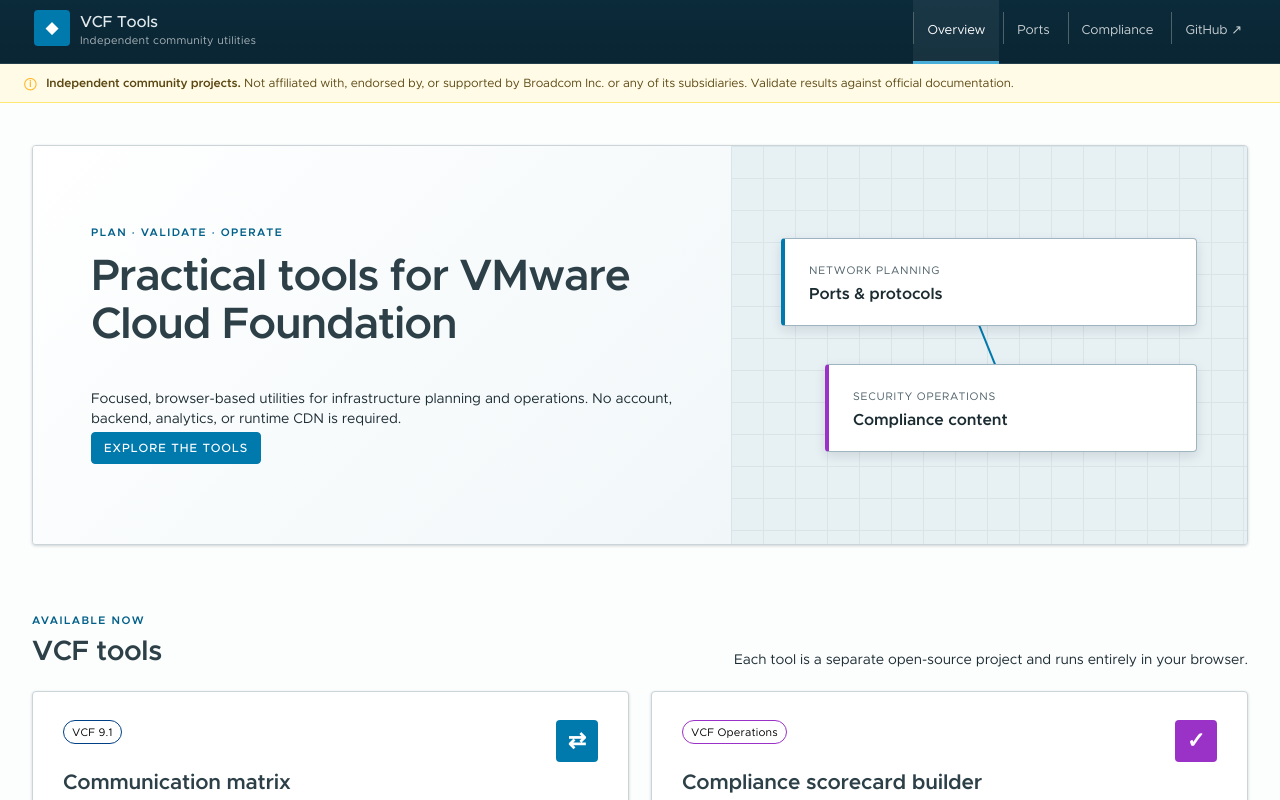
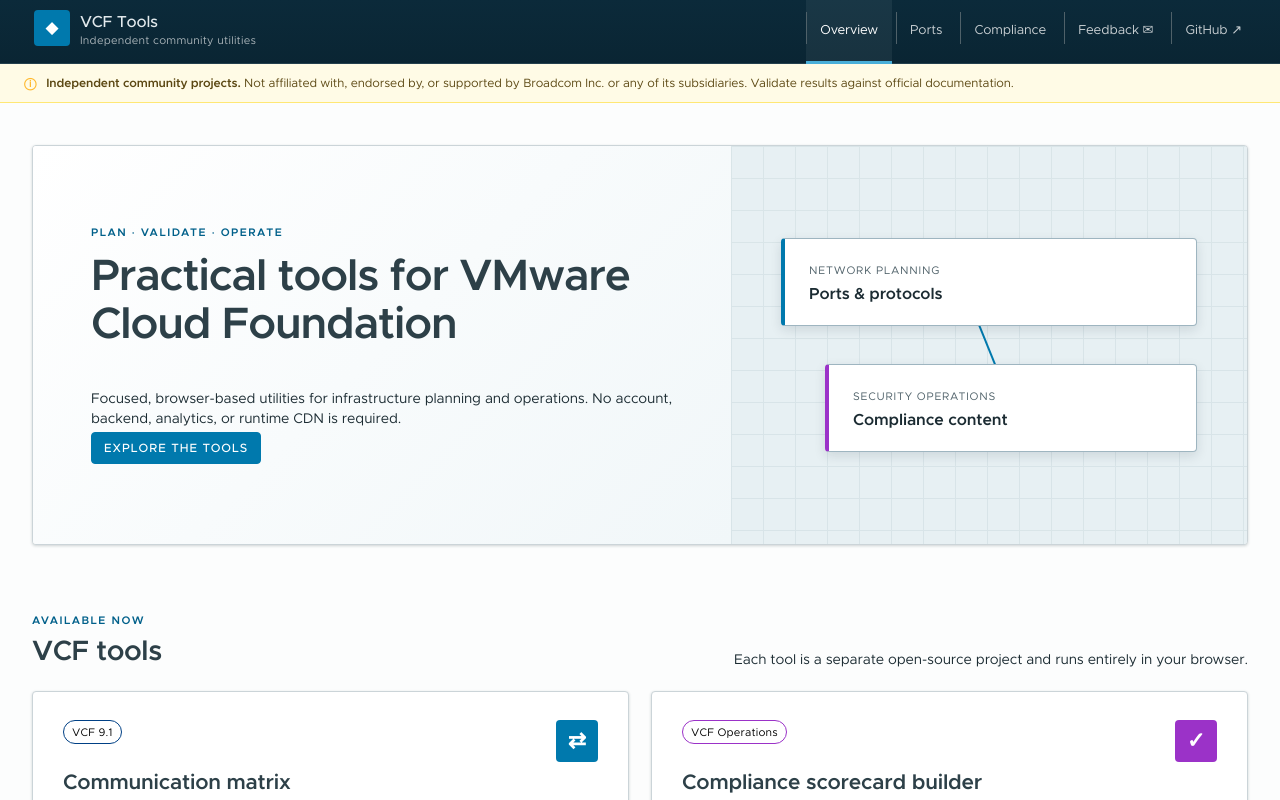
Before and after one commit to Benedikt-Frenzel/vcf-tools, a plain HTML site: page index.html in a window 1280 px wide. Shown: the top 800 px of the page. Drawn offline with Linux system fonts and the light colour scheme.

Commit message:
feat: add shared feedback link

```diff
--- a/index.html
+++ b/index.html
@@ -19,9 +19,10 @@
     </a>
   </div>
   <nav class="header-actions" aria-label="Primary navigation">
-    <a class="nav-link active" href="./" aria-current="page">Overview</a>
+    <a class="nav-link active hide-narrow" href="./" aria-current="page">Overview</a>
     <a class="nav-link" href="https://benedikt-frenzel.github.io/vcf-ports/">Ports</a>
     <a class="nav-link" href="https://benedikt-frenzel.github.io/vcf-compliance/">Compliance</a>
+    <a class="nav-link" href="mailto:benedikt.frenzel@broadcom.com?subject=%5BVCF%20Tools%5D%20Feedback&amp;body=Page%3A%20https%3A%2F%2Fbenedikt-frenzel.github.io%2Fvcf-tools%2F%0A%0AFeedback%3A%0A">Feedback ✉</a>
     <a class="nav-link hide-mobile" href="https://github.com/Benedikt-Frenzel/vcf-tools" target="_blank" rel="noopener">GitHub ↗</a>
   </nav>
 </header>
--- a/styles.css
+++ b/styles.css
@@ -75,4 +75,4 @@ main { max-width: 1280px; margin: 0 auto; padding: 42px 32px 64px; }
 .site-footer p { margin: 0; text-align: right; }
 @media (max-width: 900px) { .hero { grid-template-columns: 1fr; } .hero-visual { min-height: 300px; } .principle-grid { grid-template-columns: repeat(2, 1fr); } .principle-grid div + div { border-left: 0; } .principle-grid div:nth-child(even) { border-left: 1px solid var(--vcf-border-soft); } .principle-grid div:nth-child(n+3) { border-top: 1px solid var(--vcf-border-soft); } }
 @media (max-width: 680px) { .site-header { height: auto; min-height: 56px; padding: 6px 12px; } .brand-copy .subtitle, .hide-mobile { display: none !important; } .site-header .header-actions .nav-link { height: 52px; padding: 0 8px; font-size: 12px; } .disclaimer { padding: 10px 16px; } main { padding: 24px 16px 48px; } .hero { min-height: 0; } .hero-copy { padding: 34px 24px; } .hero h1 { font-size: 32px; } .hero-visual { min-height: 270px; padding: 32px; } .tool-grid, .principle-grid { grid-template-columns: 1fr; } .principle-grid div:nth-child(even) { border-left: 0; } .principle-grid div + div { border-top: 1px solid var(--vcf-border-soft); } .section-heading, .site-footer { display: block; } .section-heading p { margin-top: 10px; } .site-footer { padding: 22px 16px; } .site-footer p { margin-top: 10px; text-align: left; } }
-@media (max-width: 440px) { .brand-copy { display: none; } .site-header .header-actions .nav-link { padding: 0 5px; font-size: 11.5px; } }
+@media (max-width: 440px) { .site-header { padding: 6px; } .site-header .branding .nav-link { padding: 4px; } .brand-mark { width: 30px; height: 30px; flex-basis: 30px; } .brand-copy, .hide-narrow { display: none; } .site-header .header-actions .nav-link { padding: 0 3px; font-size: 11px; } }
```
